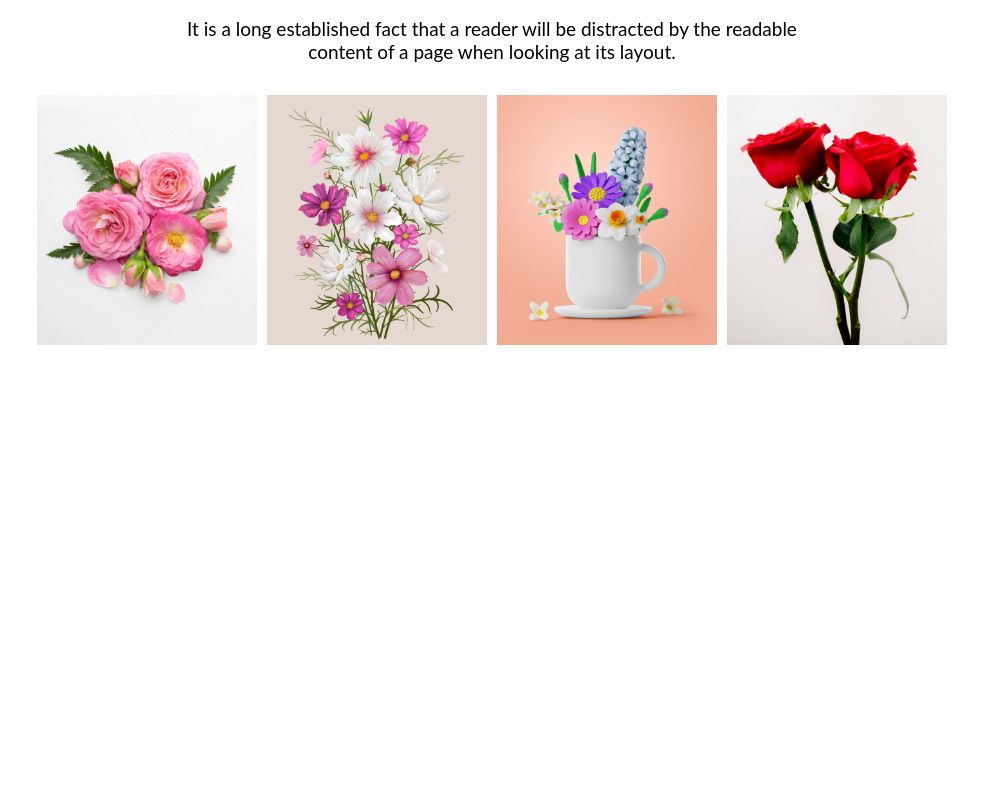
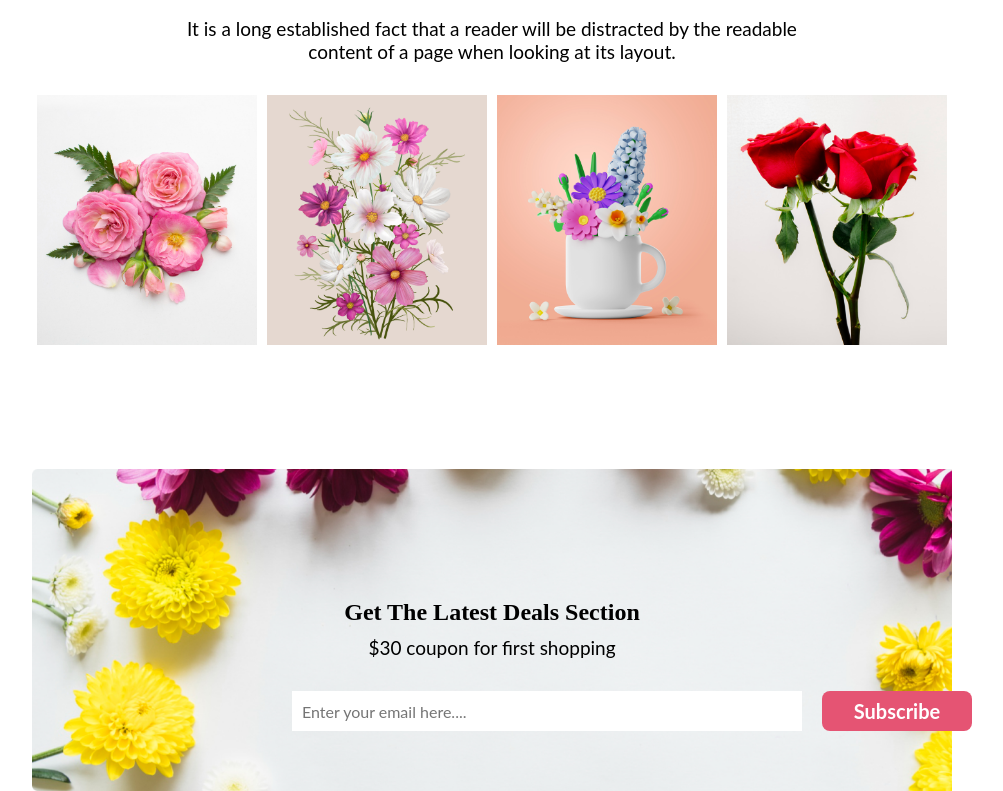
Before and after one commit to KaziMashhunAhmed/flower-shop, a plain HTML site: page index.html in a window 1280 px wide. Shown: the part 2344-3135 px from the top of the page, without its empty margins (148-1151 px from the left). Before the commit the page ends 2693 px from the top, so only its background shows below. Drawn offline with Linux system fonts and the light colour scheme.

Commit message:
Deals Section Added

```diff
--- a/index.html
+++ b/index.html
@@ -94,6 +94,19 @@
                 </div>
             </div>
         </section>
+        <!-- Get The Latest Deals Section -->
+        <section class="deals">
+            <div class="deals-container">
+                <div>
+                    <h2 class="featured-flowers-title, deals-title">Get The Latest Deals Section</h2>
+                    <p class="normal-p">$30 coupon for first shopping</p>
+                </div>
+                <div class="deals-btn-container">
+                    <input class="input" type="email" name="email" id="" placeholder="Enter your email here...." >
+                    <button class="deals-btn ">Subscribe</button>
+                </div>
+            </div>
+        </section>
     </main>
     <footer></footer>
 </body>
--- a/style.css
+++ b/style.css
@@ -197,5 +197,66 @@
 .social-media-img {
     width: 220px;
     height: 250px;
+}
+
+.deals {
+    padding-top: 120px;
+    padding-left: 180px;
+    padding-right: 180px;
+    text-align: center;
+
+    /* background-image: url("./Flower Asset/Rectangle\ 9.png" ); */
 
 }
+
+.deals-btn-container {
+    display: flex;
+    justify-content: space-around;
+    padding-left: 260px;
+    padding-right: 300px;
+    gap: 20px;
+}
+
+.deals-container {
+    background-image: url("./Flower Asset/Rectangle\ 9.png");
+    background-size: 100% 100%S;
+    background-repeat: no-repeat;
+    background-size: cover;
+    padding-bottom: 60px;
+    padding-top: 10px;
+}
+
+.deals-title {
+    padding-top: 120px;
+    padding-bottom: 10px;
+}
+
+.input {
+    color: rgba(39, 39, 39, 0.60);
+    text-align: left;
+    font-family: Lato;
+    font-size: 16px;
+    font-weight: 400;
+    padding-left: 10px;
+    background: #FFF;
+    width: 500px;
+    height: 40px;
+    flex-shrink: 0;
+    border-style: none;
+}
+
+
+.deals-btn {
+
+    font-family: Lato;
+    font-size: 20px;
+    font-weight: 700;
+    width: 150px;
+    height: 40px;
+    flex-shrink: 0;
+    border-radius: 8px;
+    background: #E55473;
+    border-style: none;
+    color: white;
+    cursor: pointer;
+}
```
